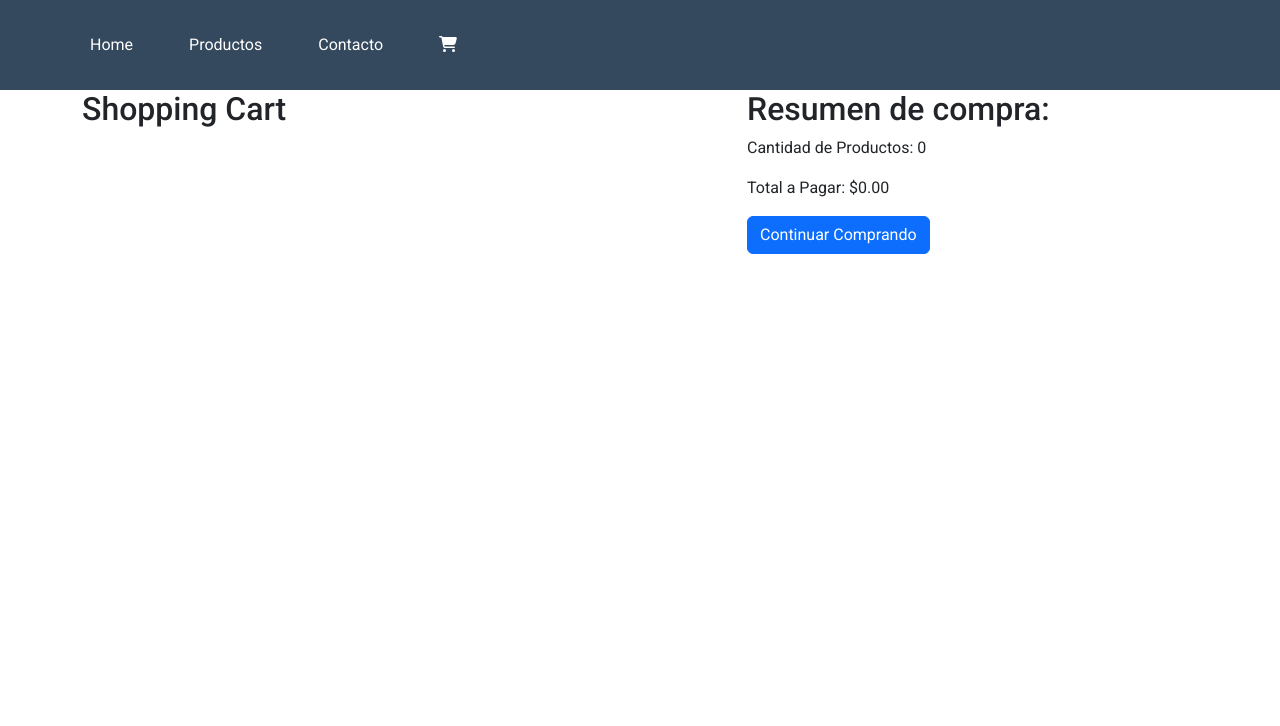
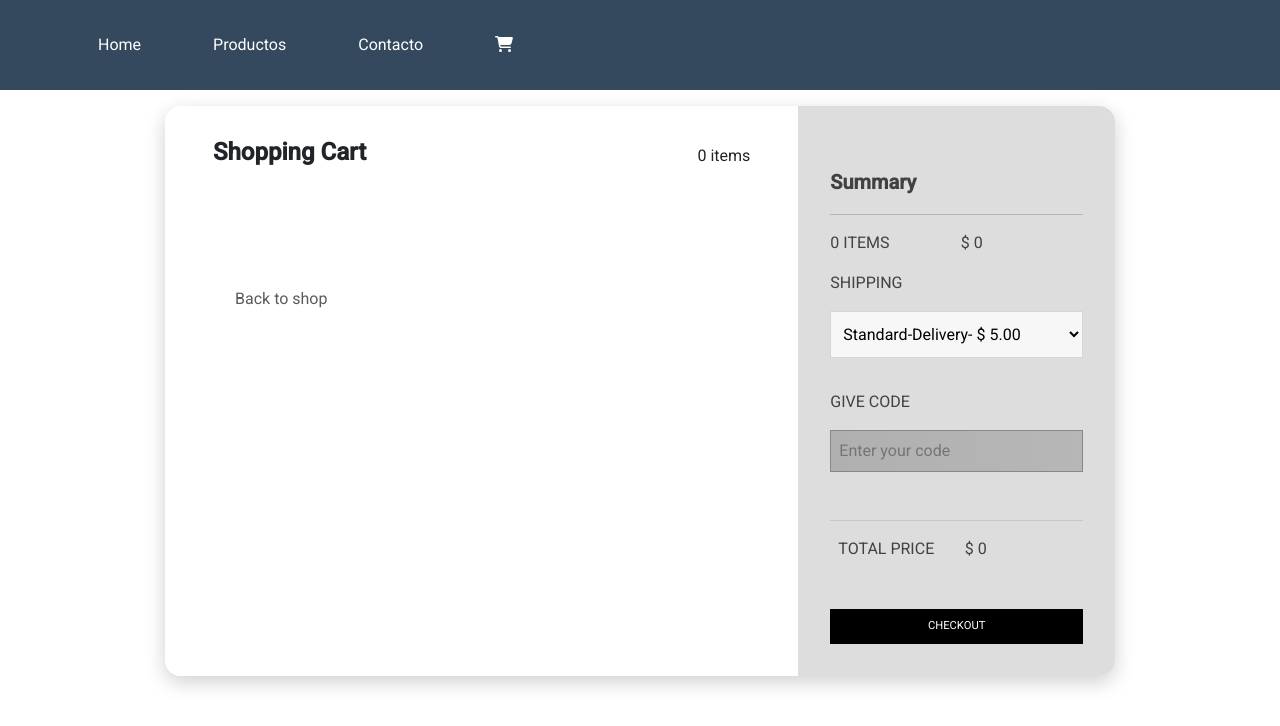
Before and after one commit to ManuelQuiroga03/mystore, a React (Create React App) app: page /cart in a window 1280 px wide. Shown: the top 726 px of the page. Built offline with nearby package versions, Linux system fonts and the light colour scheme; grey boxes are pictures that could not be loaded.

Commit message:
funciones para calculos en el carrito

```diff
--- a/src/Components/Cart/Cart.js
+++ b/src/Components/Cart/Cart.js
@@ -1,69 +1,137 @@
 // Cart.js
-import React from 'react';
-import 'bootstrap/dist/css/bootstrap.min.css';
-import { Link } from 'react-router-dom';
-import '../../Styles/Cart.css'
+import React, { useRef, useState } from "react";
+import "bootstrap/dist/css/bootstrap.min.css";
+import { FontAwesomeIcon } from '@fortawesome/react-fontawesome';
+import { faArrowLeft } from '@fortawesome/free-solid-svg-icons';
+import { Link } from "react-router-dom";
+import "../../Styles/Cart.css";
 
 const Cart = ({ cartItems }) => {
+const [finalTotalPrice, setTotalPrice] = useState(0);
+const selectRef = useRef(null);
+
+
+const handleShippingChange = (event) => {
+    const shippingMethod = event.target.value;
+    const shippingOption = shippingOptions.find((option) => option.value === shippingMethod);
+    const shippingPrice = shippingOption.price;
+
+    const newTotalPrice = totalPrice + shippingPrice;
+
+    setTotalPrice(newTotalPrice);
+
+    selectRef.current.value = shippingMethod;
+};
+
 // Calcula la cantidad total de productos en el carrito
-    const totalItems = cartItems.reduce((total, item) => total + item.quantity, 0);
+const totalItems = cartItems.reduce(
+    (total, item) => total + item.quantity,
+    0
+);
 
 // Calcula el monto total de la compra
 const totalPrice = cartItems.reduce(
     (total, item) => total + item.price * item.quantity,
     0
 );
+
+const shippingOptions = [
+    { value: "standard", label: "Standard-Delivery- $ 5.00", price: 5 },
+    { value: "fast", label: "Fast-Delivery- $ 10.00", price: 10 },
+    { value: "premium", label: "Premium-Delivery- $ 15.00", price: 15 },
+];
+
 return (
-    <div className='container'>
-      <div className='row'>
-        <div className='col-md-7'>
-            <h2>Shopping Cart</h2>
-            <ul>
-                {cartItems.map((item, index) => (
-                <li key={index}>
-                    <section className='item-row'>
-                        <article className='item-cart'>
-                            <div tabIndex={0} className='item-cart__asset'>
-                                <img src={item.images[0]} alt={item.title} className="card-img-top"/>
+<div className="container mt-3 mb-5">
+    <div className="card">
+    <div className="row">
+        <div className="col-md-8 cart">
+        <div class="title">
+            <div class="row">
+            <div class="col">
+                <h4>
+                <b>Shopping Cart</b>
+                </h4>
             </div>
-                            <div className='item-cart__info'>
-                                <div tabIndex={0} className='item-title'>
-                                    <span>{item.title}</span>
-                                </div>
-                                <p className='item-cart__description-text'>{item.description}</p>
-                            </div>
-                            <div className='item-cart__actions'>
-                                <div className='link-action'>
-                                    <span role='button' className='link' tabIndex={0}>
-                                        <span>Eliminar</span>
-                                    </span>
-                                    <span role='button' className='link' tabIndex={0}>
-                                        <span>Guardar</span>
-                                    </span>
-                                    <span role='button' className='link' tabIndex={0}>
-                                        <span>Modificar</span>
-                                    </span>
-                                    <span role='button' className='link' tabIndex={0}>
-                                        <span>Comprar ahora</span>
-                                    </span>
+            <div class="col align-self-center" style={{ textAlign: "end" }}>
+                {" "}
+                {totalItems} items
             </div>
             </div>
-                        </article>
-                    </section>
-                    ${item.price} - {item.category.name}
-                </li>
+        </div>
+        <div
+            className="item-container"
+            style={{ overflowY: "scroll", maxHeight: "300px" }}
+        >
+            {cartItems.map((item, index) => (
+            <div key={index} class="row border-top border-bottom">
+                <div class="row main align-items-center">
+                <div class="col-2">
+                    <img class="img-fluid" src={item.images[0]} alt="" />
+                </div>
+                <div class="col">
+                    <div class="row text-muted">{item.title}</div>
+                    <div class="row card-text">{item.description}</div>
+                </div>
+                <div class="col">
+                    <a href="#">-</a>
+                    <a href="#" class="border">
+                    {item.quantity}
+                    </a>
+                    <a href="#">+</a>
+                </div>
+                <div class="col">
+                    $ {item.price} <span class="close">&#10005;</span>
+                </div>
+                </div>
+            </div>
             ))}
-            </ul>
         </div>
-        <div className='col-md-5'>
-            <h2>Resumen de compra:</h2>
-            <p>Cantidad de Productos: {totalItems}</p>
-            <p>Total a Pagar: ${totalPrice.toFixed(2)}</p>
-            <Link to="/checkout-page">
-                <button className="btn btn-primary" >
-                Continuar Comprando
-                </button>
-            </Link>
+        <div class="back-to-shop">
+            <a href="/">
+                <FontAwesomeIcon icon={faArrowLeft} />
+            </a>
+            <span class="text-muted">Back to shop</span>
+        </div>
+        </div>
+        <div className="col-md-4 summary">
+        <div>
+            <h5>
+            <b>Summary</b>
+            </h5>
+        </div>
+        <hr />
+        <div class="row">
+            <div class="col" style={{ paddingLeft: 0 }}>
+            {" "}
+            {totalItems} ITEMS
+            </div>
+            <div class="col text-right">$ {totalPrice} </div>
+        </div>
+        <form>
+            <p>SHIPPING</p>
+            <select ref={selectRef} onChange={handleShippingChange}>
+            {shippingOptions.map((option) => (
+                <option key={option.value} value={option.value}>
+                {option.label}
+                </option>
+            ))}
+            </select>
+            <p>GIVE CODE</p>
+            <input id="code" placeholder="Enter your code" />
+        </form>
+        <div
+            class="row"
+            style={{
+            borderTop: "1px solid rgba(0,0,0,.1)",
+            padding: "2vh 0",
+            }}
+        >
+            <div class="col">TOTAL PRICE</div>
+            <div class="col text-right">$ {finalTotalPrice} </div>
+        </div>
+        <button class="btn">CHECKOUT</button>
+        </div>
     </div>
     </div>
 </div>
--- a/src/Components/Checkout/Checkout.js
+++ b/src/Components/Checkout/Checkout.js
@@ -1,14 +1,12 @@
 // Checkout.js
 import React from 'react';
 import PaymentForm from './PaymentForm'; // Asegúrate de importar correctamente el componente
+import 'bootstrap/dist/css/bootstrap.min.css';
 
 const Checkout = () => {
   return (
-    <div>
-      <h1>Checkout Page</h1>
-      {/* Aquí renderizamos el formulario de pago */}
+    <div className='container'>
       <PaymentForm />
-      {/* Otros elementos o información relacionada con el proceso de checkout */}
     </div>
   );
 };
--- a/src/Components/Checkout/PaymentForm.js
+++ b/src/Components/Checkout/PaymentForm.js
@@ -1,5 +1,7 @@
 import React, { useState, useRef } from 'react';
 import '../../Styles/PaymentForm.css'
+import 'bootstrap/dist/css/bootstrap.min.css';
+
 
 const PaymentForm = () => {
     const [number, setNumber] = useState("");
--- a/src/Pages/Checkout/ChejoutPage.js
+++ b/src/Pages/Checkout/ChejoutPage.js
@@ -1,14 +1,13 @@
 // CheckoutPage.js
 import React from 'react';
-import Checkout from '../../Components/Checkout/Checkout'; // Asegúrate de importar correctamente el componente
+import Checkout from '../../Components/Checkout/Checkout';
+import 'bootstrap/dist/css/bootstrap.min.css';
+
 
 const CheckoutPage = () => {
   return (
-    <div>
-      <h1>Checkout Page</h1>
-      {/* Aquí renderizamos el componente Checkout */}
+    <div className='container'>
       <Checkout />
-      {/* Otros elementos o información relacionada con la página de checkout */}
     </div>
   );
 };
--- a/src/Styles/Cart.css
+++ b/src/Styles/Cart.css
@@ -1,39 +1,157 @@
-ul{
-    flex-direction: column;
+/* body{
+    background: #ddd;
+    min-height: 100vh;
+    vertical-align: middle;
+    display: flex;
+    font-family: sans-serif;
+    font-size: 0.8rem;
+    font-weight: bold;
+} */
+
+.title{
+    margin-bottom: 5vh;
 }
-
-.item-cart__asset{
-    height: 64px;
-    margin-right: 24px;
-    width: 64px;
-    border-radius: 4px;
+.card{
+    margin: auto;
+    max-width: 950px;
+    width: 90%;
+    box-shadow: 0 6px 20px 0 rgba(0, 0, 0, 0.19);
+    border-radius: 1rem;
+    border: transparent;
 }
-
-.item-cart__info{
-    margin-bottom: 0;
-    margin-top: 0;
+.card-text {
+    overflow: hidden;
+    text-overflow: ellipsis;
+    display: -webkit-box;
+    -webkit-line-clamp: 1;
+    /* Número de líneas que se mostrarán */
+    -webkit-box-orient: vertical;
 }
-
-.item-cart__info
-.item-title{
-    font-size: 14px;
-    line-height: 1.25;
+@media(max-width:767px){
+    .card{
+        margin: 3vh auto;
+    }
 }
-
-.item-cart__actions{
-    margin-top: 0;
+.cart{
+    background-color: #fff;
+    padding: 4vh 5vh;
+    border-bottom-left-radius: 1rem;
+    border-top-left-radius: 1rem;
 }
-
-.link-action{
-    display: flex;
-    flex-direction: row;
+@media(max-width:767px){
+    .cart{
+        padding: 4vh;
+        border-bottom-left-radius: unset;
+        border-top-right-radius: 1rem;
+    }
 }
-
-.link{
+.summary{
+    background-color: #ddd;
+    border-top-right-radius: 1rem;
+    border-bottom-right-radius: 1rem;
+    padding: 4vh;
+    color: rgb(65, 65, 65);
+}
+@media(max-width:767px){
+    .summary{
+    border-top-right-radius: unset;
+    border-bottom-left-radius: 1rem;
+    }
+}
+.summary .col-2{
+    padding: 0;
+}
+.summary .col-10
+{
+    padding: 0;
+}.row{
     margin: 0;
-    padding: 0 10px;
 }
-
-.link:first-child{
-    padding-left: 0px;
+.title b{
+    font-size: 1.5rem;
 }
+.main{
+    margin: 0;
+    padding: 2vh 0;
+    width: 100%;
+}
+.col-2, .col{
+    padding: 0 1vh;
+}
+a{
+    padding: 0 1vh;
+}
+.close{
+    margin-left: auto;
+    font-size: 0.7rem;
+}
+img{
+    width: 3.5rem;
+}
+.back-to-shop{
+    margin-top: 4.5rem;
+}
+h5{
+    margin-top: 4vh;
+}
+hr{
+    margin-top: 1.25rem;
+}
+form{
+    padding: 2vh 0;
+}
+select{
+    border: 1px solid rgba(0, 0, 0, 0.137);
+    padding: 1.5vh 1vh;
+    margin-bottom: 4vh;
+    outline: none;
+    width: 100%;
+    background-color: rgb(247, 247, 247);
+}
+input{
+    border: 1px solid rgba(0, 0, 0, 0.137);
+    padding: 1vh;
+    margin-bottom: 4vh;
+    outline: none;
+    width: 100%;
+    background-color: rgb(247, 247, 247);
+}
+input:focus::-webkit-input-placeholder
+{
+      color:transparent;
+}
+.btn{
+    background-color: #000;
+    border-color: #000;
+    color: white;
+    width: 100%;
+    font-size: 0.7rem;
+    margin-top: 4vh;
+    padding: 1vh;
+    border-radius: 0;
+}
+.btn:focus{
+    box-shadow: none;
+    outline: none;
+    box-shadow: none;
+    color: white;
+    -webkit-box-shadow: none;
+    -webkit-user-select: none;
+    transition: none;
+}
+.btn:hover{
+    color: white;
+}
+a{
+    color: white;
+}
+a:hover{
+    color: black;
+    text-decoration: none;
+}
+ #code{
+    background-image: linear-gradient(to left, rgba(255, 255, 255, 0.253) , rgba(255, 255, 255, 0.185)), url("https://img.icons8.com/small/16/000000/long-arrow-right.png");
+    background-repeat: no-repeat;
+    background-position-x: 95%;
+    background-position-y: center;
+}
```
Lines whose indentation alone changed are shown as unchanged.
